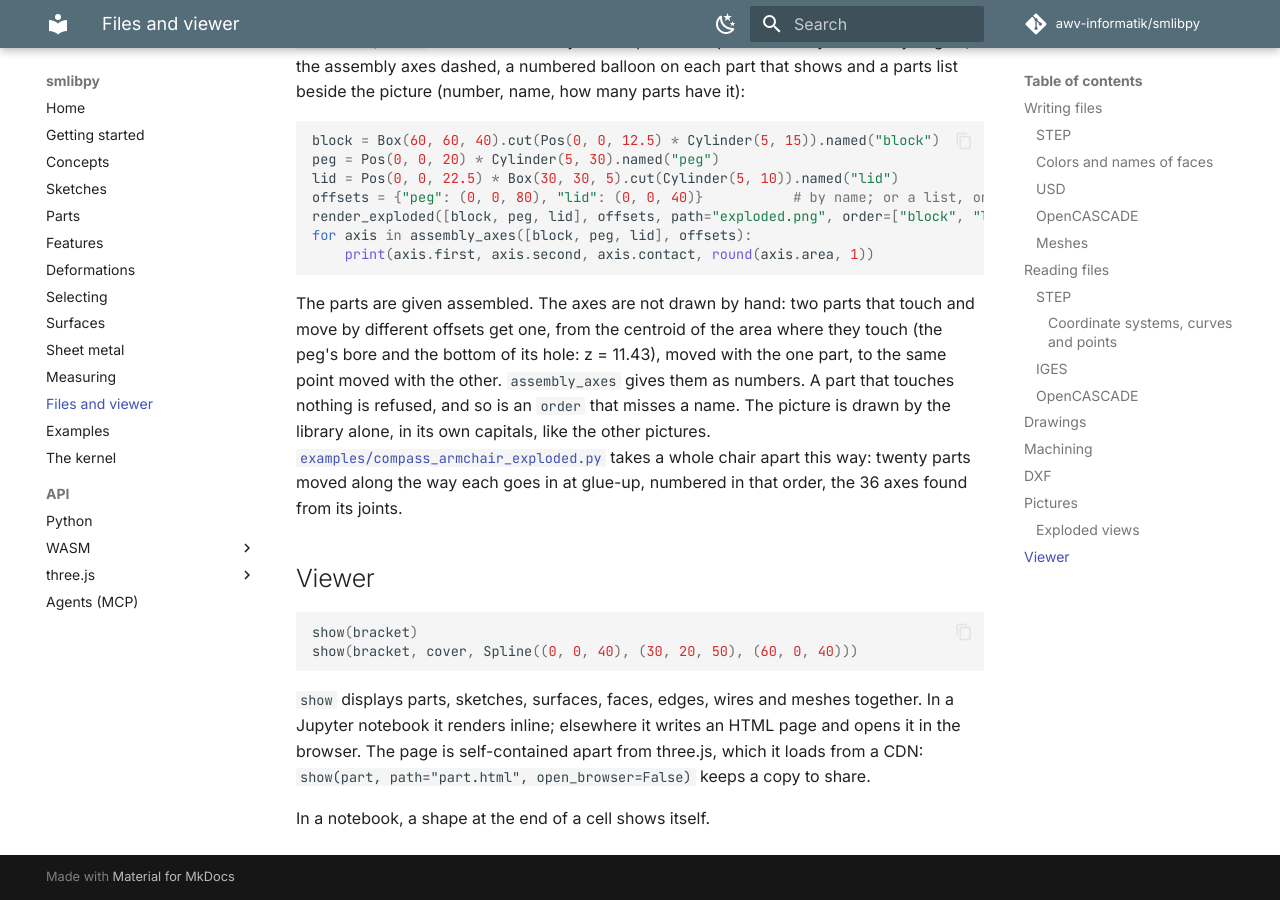
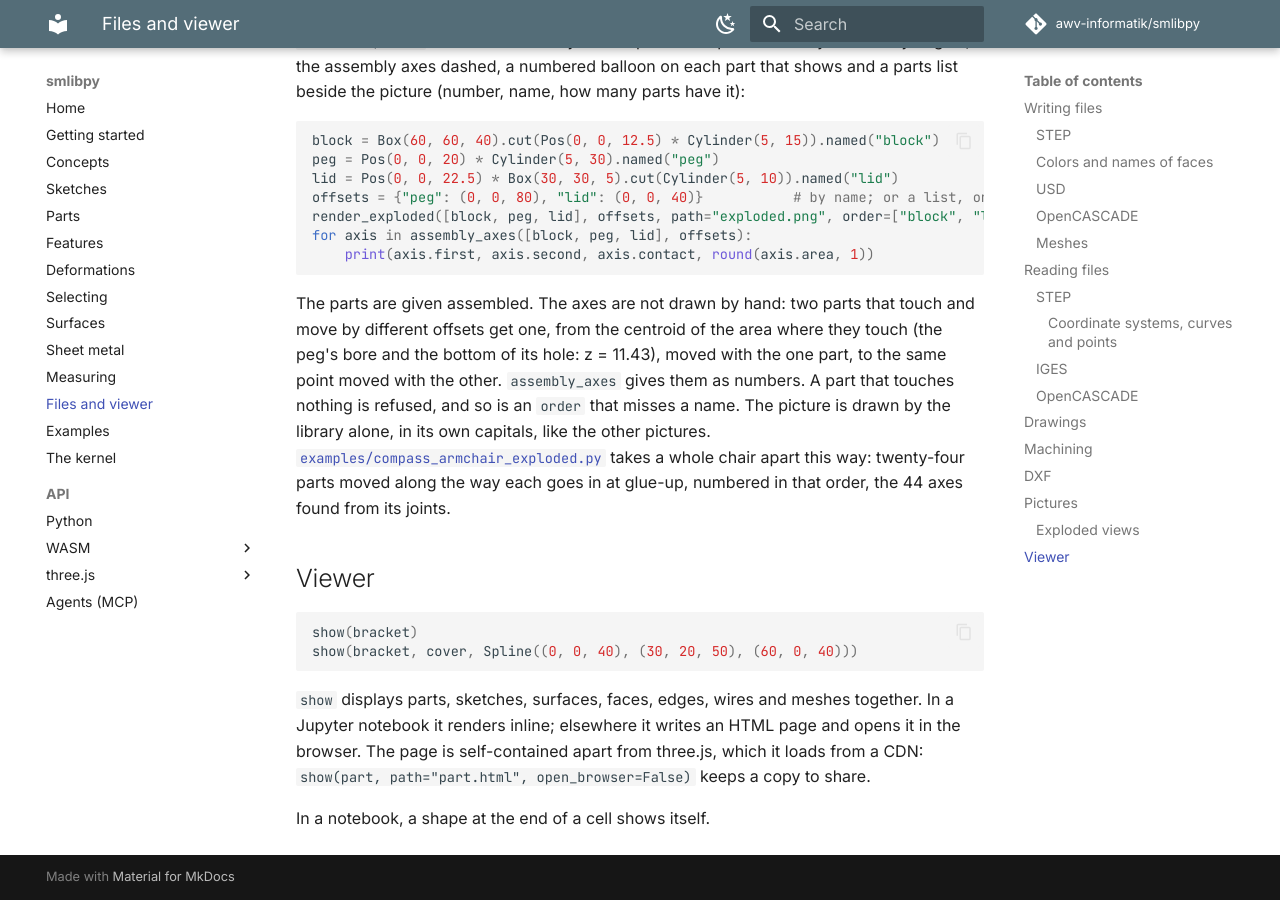
Before and after one commit to abernier/smlibpy, an MkDocs documentation site: the page built from docs/files.md, in a window 1280 px wide and 900 px high, scrolled down 13990 px. Built offline with MkDocs 1.6.1 and Material for MkDocs 9.7.7, drawn with Linux system fonts in a browser that asks for light colours; comment, search, counter and statistics services are not loaded.

Commit message:
Examples: the armchair's exploded views show the side rails' loose tenons, each joint counted
The four rail tenons come out of the side rails along x, part of the way, and are glued in after the side rails
in GLUE_UP. They add eight axes, four into the rails and four into the boards: 44 in all.

```diff
--- a/docs/files.md
+++ b/docs/files.md
@@ -608,8 +608,8 @@ the other. `assembly_axes` gives them as numbers. A part that touches nothing is
 is an `order` that misses a name. The picture is drawn by the library alone, in its own
 capitals, like the other pictures.
 [`examples/compass_armchair_exploded.py`](https://github.com/awv-informatik/smlibpy/tree/main/examples)
-takes a whole chair apart this way: twenty parts moved along the way each goes in at glue-up,
-numbered in that order, the 36 axes found from its joints.
+takes a whole chair apart this way: twenty-four parts moved along the way each goes in at glue-up,
+numbered in that order, the 44 axes found from its joints.
 
 ## Viewer
 
```
Also changed, not shown: 2 other files.
